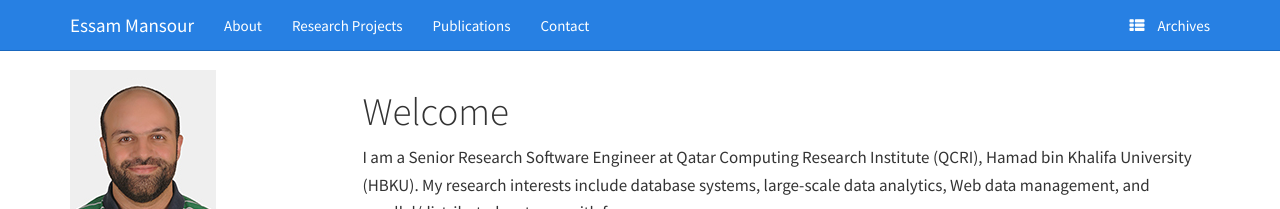
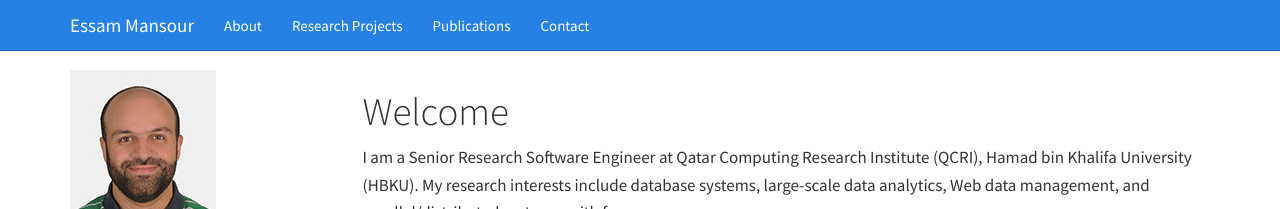
Before and after one commit to mansoure/mansoure.github.io, a Jekyll site: the page built from index.md, in a window 1280 px wide. Shown: the top 209 px of the page. Built offline with Jekyll 4.4.1, drawn with Linux system fonts in a browser that asks for light colours.

Commit message:
research projects

```diff
--- a/_layouts/default.html
+++ b/_layouts/default.html
@@ -62,14 +62,9 @@ I am a Senior Research Software Engineer at Qatar Computing Research Institute (
 							<li><a href="/contact">Contact</a></li>
 
 			            </ul>
-			            <ul class="nav navbar-nav navbar-right">
-			              <li>
-							  <a href="archives.html">
-								  <i class="fa fa-th-list"></i>
-								  <span class="icon-label">Archives</span>
-						  	</a>
-						</li>
-			            </ul>
+			            <!--ul class="nav navbar-nav navbar-right">
+			              <li><a href="archives.html"><i class="fa fa-th-list"></i><span class="icon-label">Archives</span></a></li>
+			            </ul-->
 			        </div>
 			        <!-- /.navbar-collapse -->
 			    </div>
```
